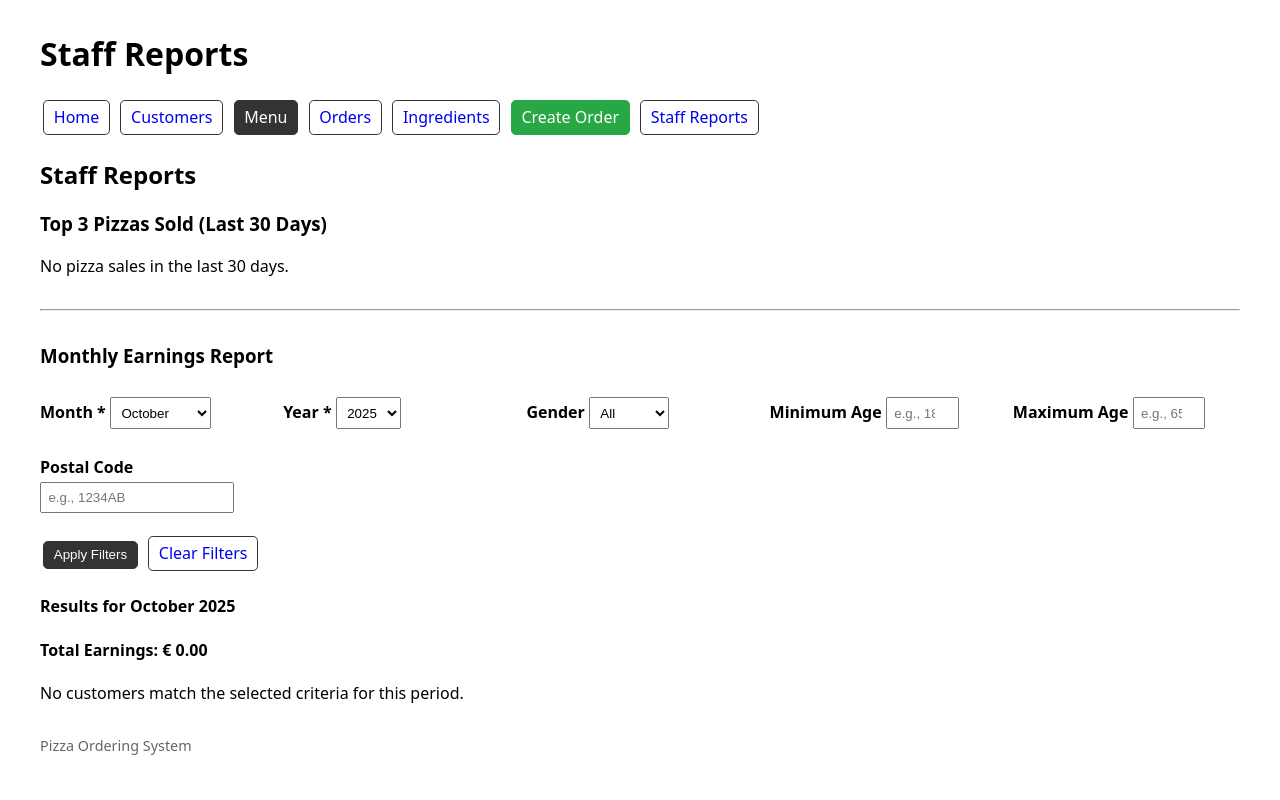
After one commit to NoortjeVM/Databases-Project, a Flask app: page /staff_reports in a window 1280 px wide. The commit adds this page. Run offline with Flask 3, Linux system fonts and the light colour scheme; data comes from the database, SQL or seed files in the repository; data that the repository does not hold is empty; parts of the project's set-up code (start-up, migrations or seed data) failed here and were passed over.

Commit message:
Staff reports for top 3 selling pizzas and monthly earnings

```diff
--- a/app.py
+++ b/app.py
@@ -1,5 +1,5 @@
 from flask import Flask
-from controllers import customers_bp, menu_items_bp, orders_bp, ingredients_bp, create_order_bp
+from controllers import customers_bp, menu_items_bp, orders_bp, ingredients_bp, create_order_bp, staff_reports_bp
 from models import db, seed_data
 
 def create_app():
@@ -18,6 +18,7 @@ def create_app():
     app.register_blueprint(orders_bp)
     app.register_blueprint(ingredients_bp)
     app.register_blueprint(create_order_bp)
+    app.register_blueprint(staff_reports_bp)
 
     with app.app_context():
         db.create_all()
@@ -32,6 +33,7 @@ def create_app():
             '<a href="/orders">/orders</a>, '
             '<a href="/ingredients">/ingredients</a>, '
             '<a href="/create_order">/create_order</a>, '
+            '<a href="/staff_reports">/staff_reports</a>'
         )
 
     return app
--- a/controllers.py
+++ b/controllers.py
@@ -1,5 +1,6 @@
 from flask import Blueprint, render_template, request, redirect, url_for, flash
 from sqlalchemy.orm import selectinload
+from sqlalchemy import func, and_, extract
 from models import db, Customer, MenuItem, Order, OrderItem, Ingredient, Pizza, Drink, Dessert, DeliveryPerson, DiscountCode
 from datetime import date, datetime, timezone
 from zoneinfo import ZoneInfo
@@ -9,6 +10,7 @@ menu_items_bp = Blueprint("menu_items", __name__, url_prefix="/menu-items")
 orders_bp = Blueprint("orders", __name__)
 ingredients_bp = Blueprint("ingredients", __name__)
 create_order_bp = Blueprint("create_order", __name__)
+staff_reports_bp = Blueprint("staff_reports", __name__)
 
 
 #customers
@@ -272,6 +274,129 @@ def create_order():
         # Fallback
         return redirect(url_for("create_order.create_order"))
 
+@staff_reports_bp.route("/staff_reports", methods=["GET"])
+def staff_reports():
+    from datetime import timedelta
+    from sqlalchemy import func, extract
+
+    # Calculate date one month ago for top pizzas
+    one_month_ago = datetime.now(ZoneInfo("Europe/Amsterdam")) - timedelta(days=30)
+
+    # Query top 3 pizzas sold in the last month
+    top_pizzas = (
+        db.session.query(
+            Pizza.name,
+            func.sum(OrderItem.amount).label('total_sold')
+        )
+        .join(MenuItem, MenuItem.item_ref_id == Pizza.pizza_id)
+        .join(OrderItem, OrderItem.item_id == MenuItem.item_id)
+        .join(Order, Order.order_id == OrderItem.order_id)
+        .filter(MenuItem.item_type == 'pizza')
+        .filter(Order.order_time >= one_month_ago)
+        .group_by(Pizza.pizza_id, Pizza.name)
+        .order_by(func.sum(OrderItem.amount).desc())
+        .limit(3)
+        .all()
+    )
+
+    # Monthly earnings report logic
+    # Get filter parameters from query string
+    gender_filter = request.args.get('gender', type=int)
+    min_age = request.args.get('min_age', type=int)
+    max_age = request.args.get('max_age', type=int)
+    postal_code_filter = request.args.get('postal_code', '').strip().replace(" ", "").upper()
+
+    # Get selected month and year (default to current month)
+    now = datetime.now(ZoneInfo("Europe/Amsterdam"))
+    selected_month = request.args.get('month', default=now.month, type=int)
+    selected_year = request.args.get('year', default=now.year, type=int)
+
+    # Build the base query for monthly earnings
+    query = (
+        db.session.query(
+            Customer.customer_id,
+            Customer.first_name,
+            Customer.last_name,
+            Customer.gender,
+            Customer.birthdate,
+            func.sum(OrderItem.amount * MenuItem.price).label('total_spent')
+        )
+        .join(Order, Order.customer_id == Customer.customer_id)
+        .join(OrderItem, OrderItem.order_id == Order.order_id)
+        .join(MenuItem, MenuItem.item_id == OrderItem.item_id)
+        .filter(extract('month', Order.order_time) == selected_month)
+        .filter(extract('year', Order.order_time) == selected_year)
+    )
+
+    # Apply filters
+    if gender_filter is not None:
+        query = query.filter(Customer.gender == gender_filter)
+
+    if min_age is not None or max_age is not None:
+        today = date.today()
+        if max_age is not None:
+            # Customer must be born after this date to be younger than max_age
+            min_birthdate = date(today.year - max_age - 1, today.month, today.day)
+            query = query.filter(Customer.birthdate > min_birthdate)
+        if min_age is not None:
+            # Customer must be born before this date to be older than min_age
+            max_birthdate = date(today.year - min_age, today.month, today.day)
+            query = query.filter(Customer.birthdate <= max_birthdate)
+
+    if postal_code_filter:
+        query = query.filter(Order.postal_code == postal_code_filter)
+
+    # Group by customer and order by total spent
+    results = (
+        query
+        .group_by(Customer.customer_id, Customer.first_name, Customer.last_name,
+                  Customer.gender, Customer.birthdate)
+        .order_by(func.sum(OrderItem.amount * MenuItem.price).desc())
+        .all()
+    )
+
+    # Calculate total earnings
+    total_earnings = sum(r.total_spent for r in results) if results else 0
+
+    # Calculate age for each customer
+    customers_with_age = []
+    for r in results:
+        age = calculate_age(r.birthdate)
+        customers_with_age.append({
+            'customer_id': r.customer_id,
+            'full_name': f"{r.first_name} {r.last_name}",
+            'gender': r.gender,
+            'age': age,
+            'total_spent': float(r.total_spent)
+        })
+
+    # Get available years for dropdown (from first order to current year)
+    first_order = db.session.query(func.min(Order.order_time)).scalar()
+    available_years = range(first_order.year, now.year + 1) if first_order else [now.year]
+
+    return render_template("staff_reports.html",
+                         title="Staff Reports",
+                         top_pizzas=top_pizzas,
+                         customers=customers_with_age,
+                         total_earnings=total_earnings,
+                         selected_month=selected_month,
+                         selected_year=selected_year,
+                         available_years=available_years,
+                         filters={
+                             'gender': gender_filter,
+                             'min_age': min_age,
+                             'max_age': max_age,
+                             'postal_code': postal_code_filter
+                         })
+
+def calculate_age(birthdate):
+    """Calculate age from birthdate"""
+    today = date.today()
+    age = today.year - birthdate.year
+    if today.month < birthdate.month or (today.month == birthdate.month and today.day < birthdate.day):
+        age -= 1
+    return age
+
 def assign_delivery_person(postal_code):
     """
     Find a delivery person for the given postal code.
--- a/requirements.txt
+++ b/requirements.txt
@@ -2,4 +2,4 @@ flask==3.0.3
 flask_sqlalchemy==3.1.1
 SQLAlchemy==2.0.32
 pymysql==1.1.1
-cryptography==41.0.4
+cryptography==43.0.0
--- a/templates/layout.html
+++ b/templates/layout.html
@@ -36,6 +36,7 @@
           <a class="btn" href="{{ url_for('orders.list_orders') }}">Orders</a>
           <a class="btn" href="{{ url_for('ingredients.list_ingredients') }}">Ingredients</a>
           <a class="btn btn-success" href="{{ url_for('create_order.create_order') }}">Create Order</a>
+          <a class="btn" href="{{ url_for('staff_reports.staff_reports') }}">Staff Reports</a>
         </nav>
       </header>
       {% with messages = get_flashed_messages(with_categories=true) %}
--- /dev/null
+++ b/templates/staff_reports.html
@@ -0,0 +1,139 @@
+{% extends "layout.html" %}
+{% block content %}
+  <h2>Staff Reports</h2>
+
+  <h3>Top 3 Pizzas Sold (Last 30 Days)</h3>
+  {% if top_pizzas %}
+  <table>
+    <thead>
+      <tr>
+        <th>Rank</th>
+        <th>Pizza Name</th>
+        <th>Total Sold</th>
+      </tr>
+    </thead>
+    <tbody>
+      {% for pizza in top_pizzas %}
+      <tr>
+        <td>{{ loop.index }}</td>
+        <td>{{ pizza.name }}</td>
+        <td>{{ pizza.total_sold }}</td>
+      </tr>
+      {% endfor %}
+    </tbody>
+  </table>
+  {% else %}
+    <p>No pizza sales in the last 30 days.</p>
+  {% endif %}
+
+  <hr style="margin: 2rem 0;">
+
+  <h3>Monthly Earnings Report</h3>
+
+  <form method="get" action="{{ url_for('staff_reports.staff_reports') }}">
+    <div style="display: grid; grid-template-columns: repeat(auto-fit, minmax(200px, 1fr)); gap: 1rem; margin-bottom: 1rem;">
+
+      <label>Month *
+        <select name="month" required>
+          {% for m in range(1, 13) %}
+          <option value="{{ m }}" {% if m == selected_month %}selected{% endif %}>
+            {{ ['January', 'February', 'March', 'April', 'May', 'June',
+                'July', 'August', 'September', 'October', 'November', 'December'][m-1] }}
+          </option>
+          {% endfor %}
+        </select>
+      </label>
+
+      <label>Year *
+        <select name="year" required>
+          {% for y in available_years %}
+          <option value="{{ y }}" {% if y == selected_year %}selected{% endif %}>{{ y }}</option>
+          {% endfor %}
+        </select>
+      </label>
+
+      <label>Gender
+        <select name="gender">
+          <option value="">All</option>
+          <option value="0" {% if filters.gender == 0 %}selected{% endif %}>Female</option>
+          <option value="1" {% if filters.gender == 1 %}selected{% endif %}>Male</option>
+          <option value="2" {% if filters.gender == 2 %}selected{% endif %}>Other</option>
+        </select>
+      </label>
+
+      <label>Minimum Age
+        <input type="number" name="min_age" min="0" max="120"
+               value="{{ filters.min_age or '' }}" placeholder="e.g., 18">
+      </label>
+
+      <label>Maximum Age
+        <input type="number" name="max_age" min="0" max="120"
+               value="{{ filters.max_age or '' }}" placeholder="e.g., 65">
+      </label>
+
+      <label>Postal Code
+        <input type="text" name="postal_code"
+               value="{{ filters.postal_code or '' }}" placeholder="e.g., 1234AB">
+      </label>
+    </div>
+
+    <p>
+      <button class="btn btn-primary" type="submit">Apply Filters</button>
+      <a class="btn" href="{{ url_for('staff_reports.staff_reports') }}">Clear Filters</a>
+    </p>
+  </form>
+
+  <h4>Results for {{ ['January', 'February', 'March', 'April', 'May', 'June',
+                      'July', 'August', 'September', 'October', 'November', 'December'][selected_month-1] }} {{ selected_year }}</h4>
+
+  {% if filters.gender is not none or filters.min_age or filters.max_age or filters.postal_code %}
+  <p><strong>Active Filters:</strong>
+    {% if filters.gender is not none %}
+      Gender: {{ ['Female', 'Male', 'Other'][filters.gender] }}{% if filters.min_age or filters.max_age or filters.postal_code %}, {% endif %}
+    {% endif %}
+    {% if filters.min_age %}
+      Min Age: {{ filters.min_age }}{% if filters.max_age or filters.postal_code %}, {% endif %}
+    {% endif %}
+    {% if filters.max_age %}
+      Max Age: {{ filters.max_age }}{% if filters.postal_code %}, {% endif %}
+    {% endif %}
+    {% if filters.postal_code %}
+      Postal Code: {{ filters.postal_code }}
+    {% endif %}
+  </p>
+  {% endif %}
+
+  <h4>Total Earnings: € {{ '%.2f'|format(total_earnings) }}</h4>
+
+  {% if customers %}
+  <table>
+    <thead>
+      <tr>
+        <th>Customer ID</th>
+        <th>Name</th>
+        <th>Gender</th>
+        <th>Age</th>
+        <th>Total Spent</th>
+      </tr>
+    </thead>
+    <tbody>
+      {% for customer in customers %}
+      <tr>
+        <td>{{ customer.customer_id }}</td>
+        <td>{{ customer.full_name }}</td>
+        <td>
+          {% if customer.gender == 0 %}Female
+          {% elif customer.gender == 1 %}Male
+          {% elif customer.gender == 2 %}Other
+          {% else %}Not specified{% endif %}
+        </td>
+        <td>{{ customer.age }}</td>
+        <td>€ {{ '%.2f'|format(customer.total_spent) }}</td>
+      </tr>
+      {% endfor %}
+    </tbody>
+  </table>
+  {% else %}
+    <p>No customers match the selected criteria for this period.</p>
+  {% endif %}
+{% endblock %}
```
